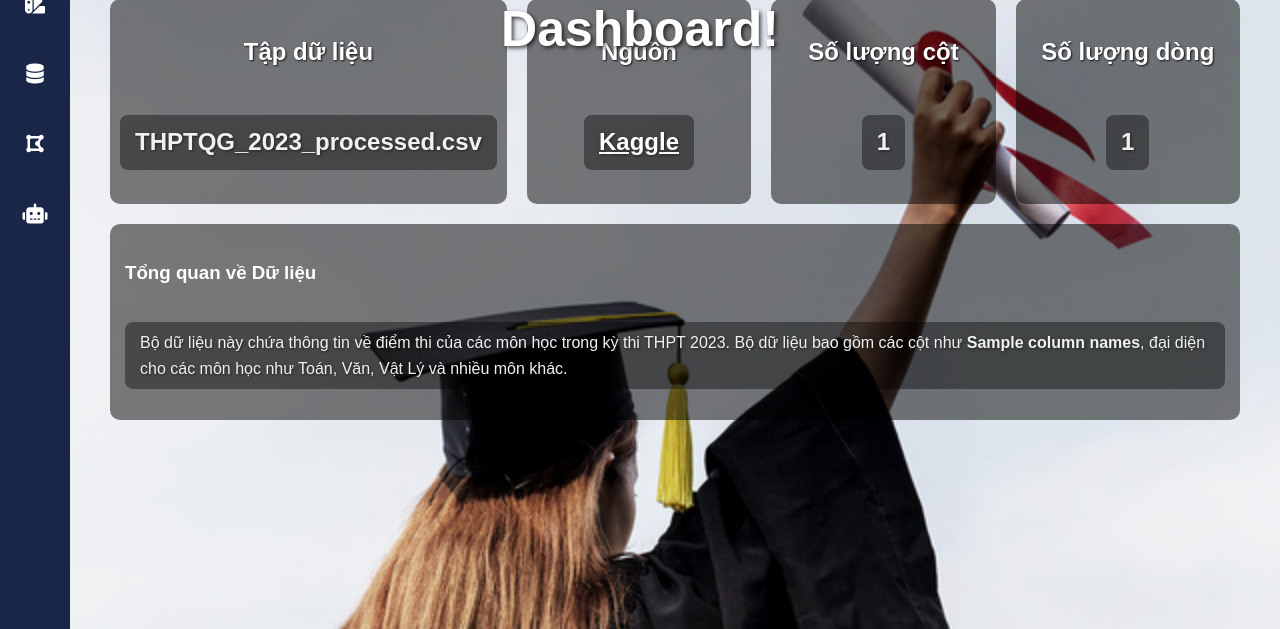
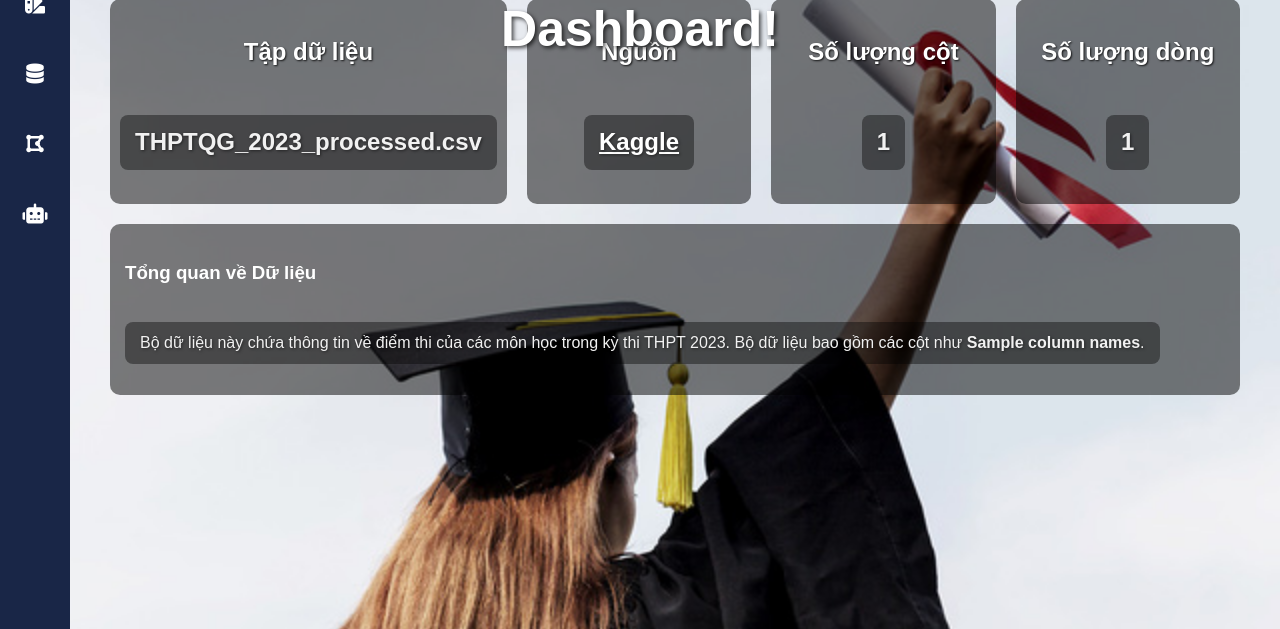
Before and after one commit to richardnguyen0715/WebsiteIntegratedRAGChatbot, a Flask app: template Source/Dashboard Source/templates/index.html in a window 1280 px wide. Shown: the part 111-740 px from the top of the page. Run offline with Flask 3, Linux system fonts and the light colour scheme; the template is opened without the code that fills it: most values are stand-ins (such as "Sample title", 1, 10 or a date in 2020); some libraries are stand-ins or nearby versions.

Commit message:
KhanhTran_UPDATE_nội dung trang home

```diff
--- a/Source/Dashboard Source/templates/index.html
+++ b/Source/Dashboard Source/templates/index.html
@@ -33,9 +33,7 @@
         <h3>Tổng quan về Dữ liệu</h3>
         <p style="line-height: 1.6;">
             Bộ dữ liệu này chứa thông tin về điểm thi của các môn học trong kỳ thi THPT 2023.
-            Bộ dữ liệu bao gồm các cột như <strong>{{ column_names }}</strong>,
-            đại diện cho các môn học như Toán, Văn, Vật Lý và nhiều môn khác.
-        </p>
+            Bộ dữ liệu bao gồm các cột như <strong>{{ column_names }}</strong>.        </p>
     </div>
 </div>
 <head>
```
